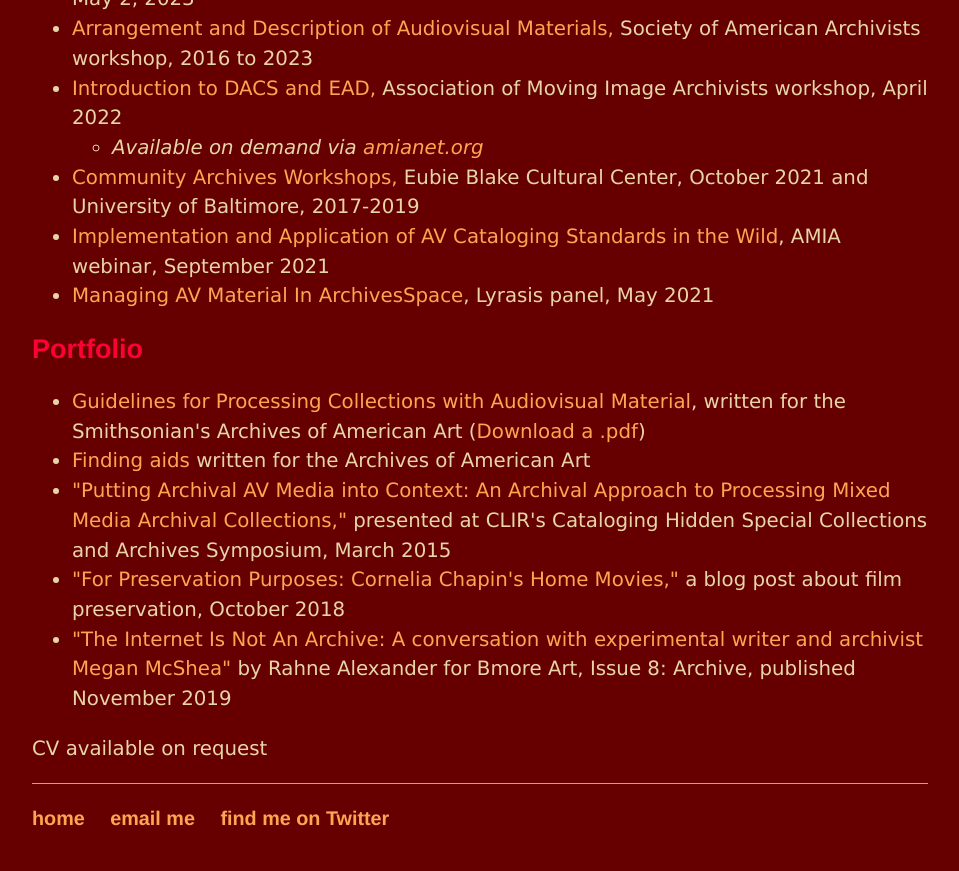
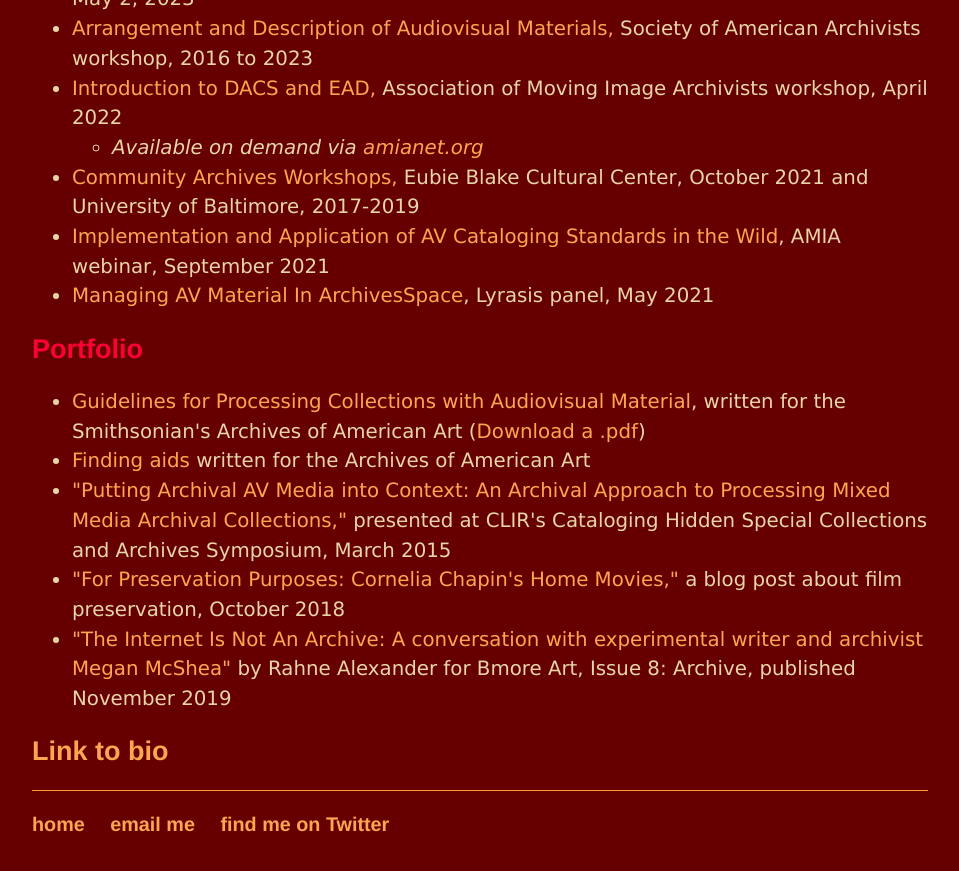
Before and after one commit to megan-mcshea/megan-mcshea.github.io, a Jekyll site: the page built from archivist.html, in a window 1280 px wide and 900 px high, scrolled down 1098 px. Shown: the top 871 px of the window, without its empty margins (160-1119 px from the left). Built offline with Jekyll 4.4.1, drawn with Linux system fonts in a browser that asks for light colours.

Commit message:
Update archivist.html

```diff
--- a/archivist.html
+++ b/archivist.html
@@ -50,6 +50,6 @@ title: Megan McShea, archivist
 	<li><a href="https://bmoreart.com/2020/03/the-internet-is-not-an-archive.html" target="_blank">"The Internet Is Not An Archive: A conversation with experimental writer and archivist Megan McShea"</a> by Rahne Alexander for Bmore Art, Issue 8: Archive, published November 2019</li>
 	</ul>
 
-	<p>CV available on request
+	<h2><a href="/archivistbio.html">Link to bio</a></h2>
 
 </div><!-- /.blurb -->
```
